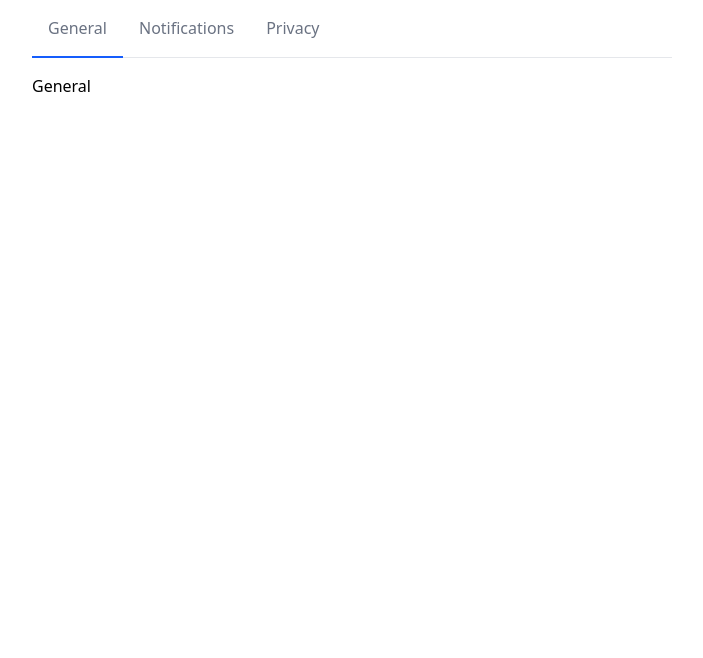
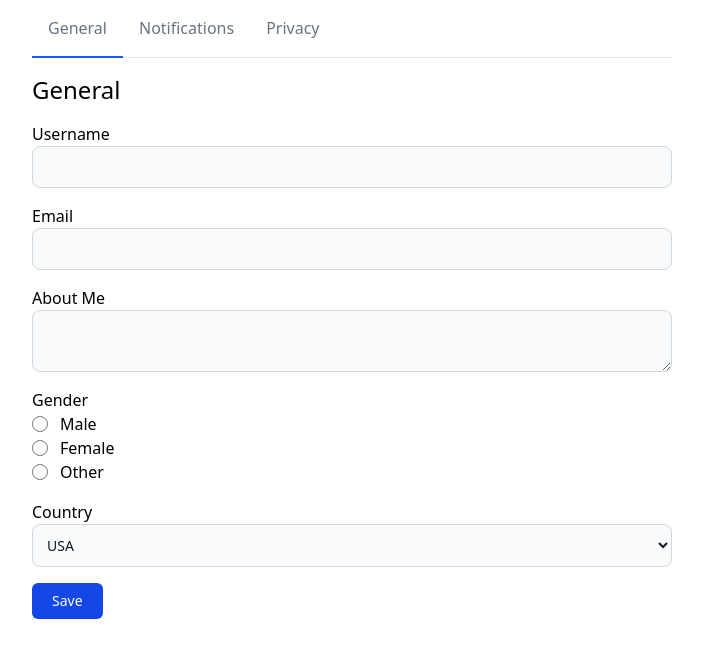
Before and after one commit to Slimboyfat-1979/vue-settings, a Vue app: page / in a window 1280 px wide. Shown: the top 658 px of the page, without its empty margins (288-991 px from the left). Built offline with nearby package versions, Linux system fonts and the light colour scheme.

Commit message:
added styles to general

```diff
--- a/src/assets/main.css
+++ b/src/assets/main.css
@@ -1 +1,26 @@
-@import 'tailwindcss'
+@import 'tailwindcss';
+
+label {
+  @apply flex items-center gap-1;
+}
+
+input[type='text'],
+input[type='email'] {
+  @apply bg-gray-50 border border-gray-300 text-gray-900 text-sm rounded-lg focus:ring-blue-500 focus:border-blue-500 block w-full p-2.5;
+}
+
+textarea {
+  @apply bg-gray-50 border border-gray-300 text-gray-900 text-sm rounded-lg focus:ring-blue-500 focus:border-blue-500 block w-full p-2.5;
+}
+
+input[type='radio'] {
+  @apply w-4 h-4 border border-gray-300 rounded bg-gray-50 focus:ring-4 focus:ring-blue-300 mr-2;
+}
+
+select {
+  @apply bg-gray-50 border border-gray-300 text-gray-900 text-sm rounded-lg focus:ring-blue-500 focus:border-blue-500 block w-full p-2.5;
+}
+
+.btn-primary {
+  @apply text-white bg-blue-700 hover:bg-blue-800 focus:ring-4 focus:outline-none focus:ring-blue-300 rounded-md text-sm w-full sm:w-auto px-5 py-2 text-center;
+}
--- a/src/components/GeneralSettings.vue
+++ b/src/components/GeneralSettings.vue
@@ -1,3 +1,43 @@
 <template>
-    <div>General</div>
+    <div>
+    <h2 class="text-2xl mb-4">General</h2>
+    <form action="" class="space-y-4 mx-auto">
+        <div>
+            <label for="">Username</label>
+            <input type="text">
+        </div>
+        <div>
+            <label for="">Email</label>
+            <input type="email">
+        </div>
+        <div>
+            <label for="">About Me</label>
+            <textarea name="" id=""></textarea>
+        </div>
+        <div>
+            <label for="">Gender</label>
+            <label for="">
+                <input type="radio" value="male">
+                <span>Male</span>
+            </label>
+            <label for="">
+                <input type="radio" value="female">
+                <span>Female</span>
+            </label>
+            <label for="">
+                <input type="radio" value="other">
+                <span>Other</span>
+            </label>
+        </div>
+        <div>
+            <label for="">Country</label>
+            <select name="" id="">
+                <option>USA</option>
+                <option>Canada</option>
+                <option>UK</option>
+            </select>
+        </div>
+        <button type="submit" class="btn-primary">Save</button>
+    </form>
+    </div>
 </template>
```
